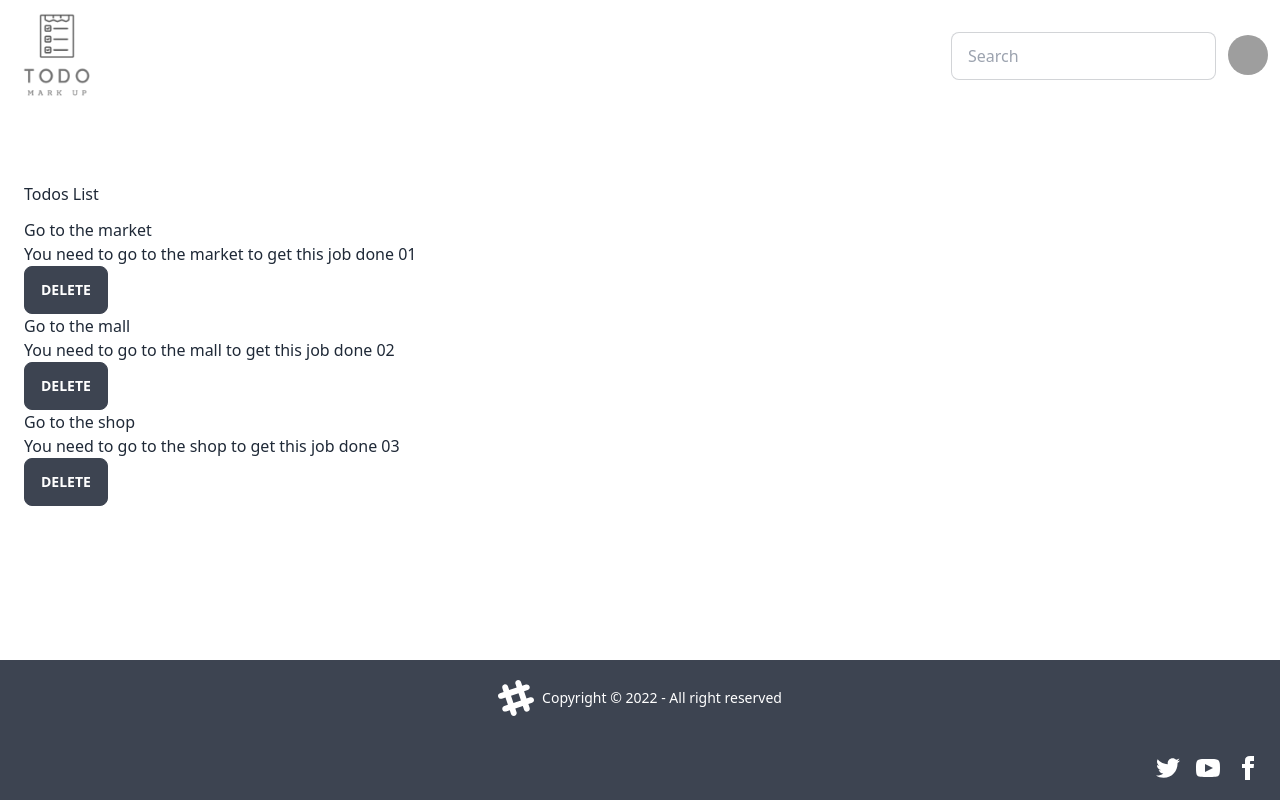
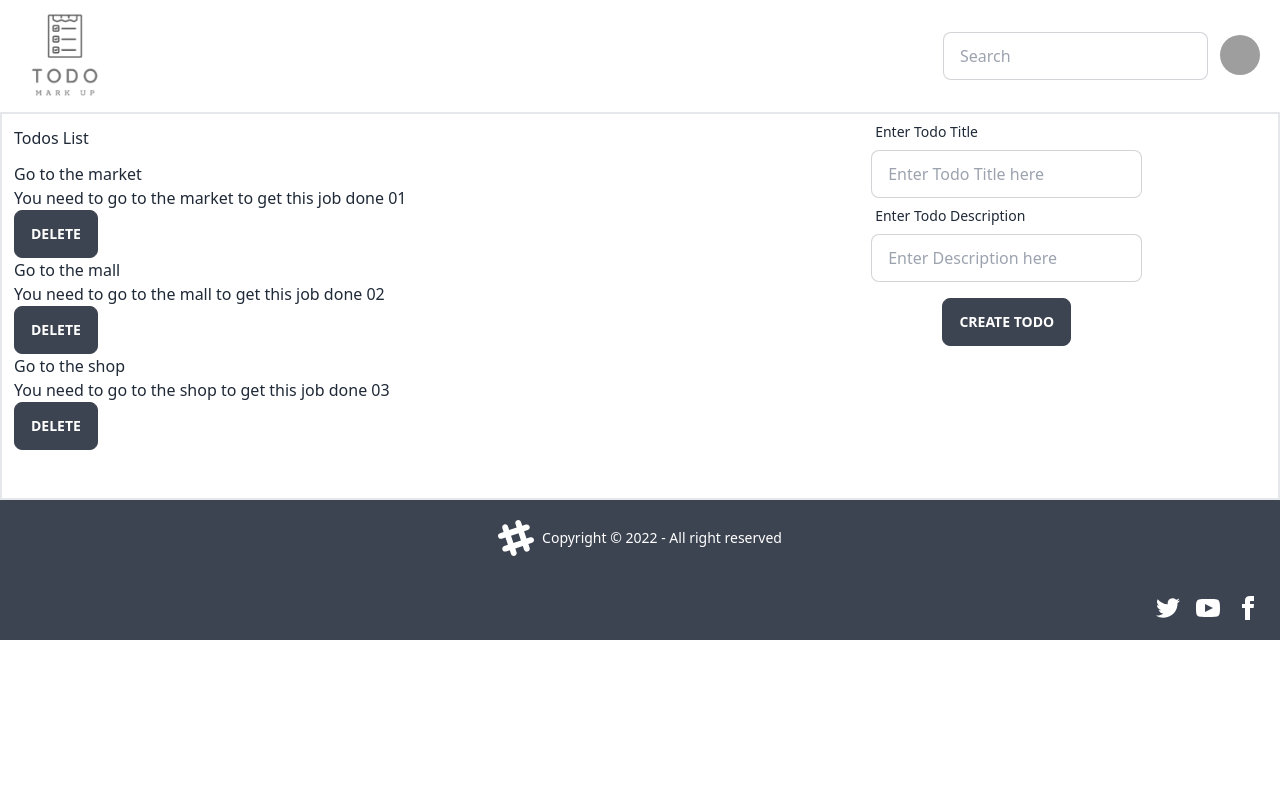
Before and after one commit to kr-sarvesh/Todo-App, a React (Create React App) app in the folder frontend/: page / in a window 1280 px wide. Built offline with nearby package versions, Linux system fonts and the light colour scheme; grey boxes are pictures that could not be loaded.

Commit message:
application ui modified

```diff
--- a/frontend/src/App.js
+++ b/frontend/src/App.js
@@ -3,7 +3,7 @@ import { BrowserRouter as Router } from 'react-router-dom'
 import Nav from './Components/Layouts/Nav'
 import Footer from './Components/Layouts/Footer'
 import Todos from './Components/Todos'
-
+import AddTodo from './Components/AddTodo'
 function App() {
   const onDelete = (todo) => {
     console.log('I am on delete of todo', todo)
@@ -33,10 +33,11 @@ function App() {
 
   return (
     <Router>
-      <div className='flex flex-col justify-between h-screen'>
+      <div className='flex flex-col  h-screen'>
         <Nav />
-        <main className='container mx-auto px-3 pb-12'>
+        <main className='flex border-2'>
           <Todos todos={todos} onDelete={onDelete} />
+          <AddTodo />
         </main>
         <Footer />
       </div>
--- a/frontend/src/Components/AddTodo.js
+++ b/frontend/src/Components/AddTodo.js
@@ -1,7 +1,32 @@
-import React from 'react'
-
 function AddTodo() {
-  return <div>AddTodo</div>
+  return (
+    <form className='flex flex-col items-center w-3/4 '>
+      <div className='form-control mb-4 w-1/2 max-w-2xl '>
+        <label className='label' for='title'>
+          <span className='label-text'>Enter Todo Title</span>
+        </label>
+        <input
+          type='text'
+          id='title'
+          placeholder='Enter Todo Title here'
+          aria-describedby='emailHelp'
+          className='input input-bordered'
+        />
+        <label className='label' for='desc'>
+          <span className='label-text'>Enter Todo Description</span>
+        </label>
+        <input
+          type='email'
+          id='desc'
+          placeholder='Enter Description here'
+          className='input input-bordered'
+        />
+      </div>
+      <button type='submit' className='btn '>
+        Create Todo
+      </button>
+    </form>
+  )
 }
 
 export default AddTodo
--- a/frontend/src/Components/Layouts/Nav.js
+++ b/frontend/src/Components/Layouts/Nav.js
@@ -2,7 +2,7 @@ import { Link } from 'react-router-dom'
 import logo from './images/logo.png'
 function Nav() {
   return (
-    <div className='navbar bg-base-100'>
+    <div className='navbar px-4 py-2 bg-base-100 '>
       <div className='flex-1'>
         <Link to='/' className=''>
           <img
```
